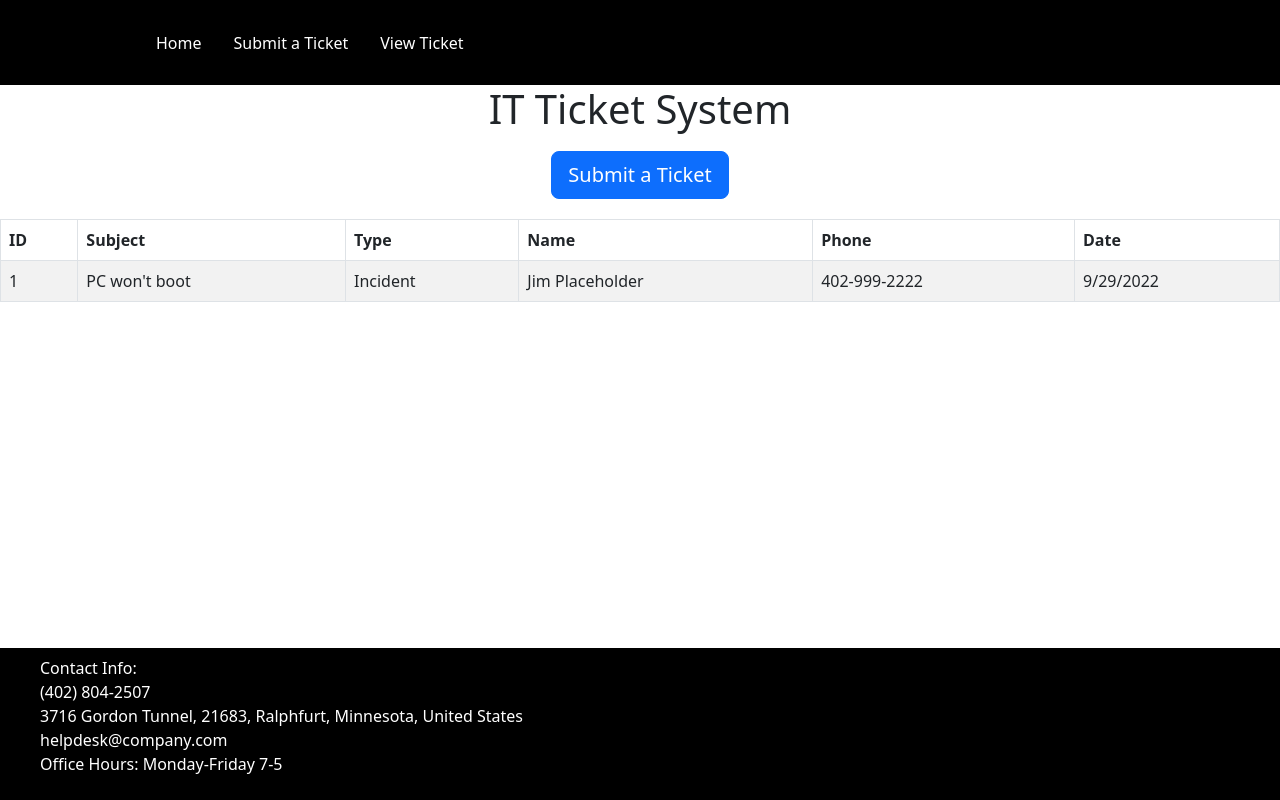
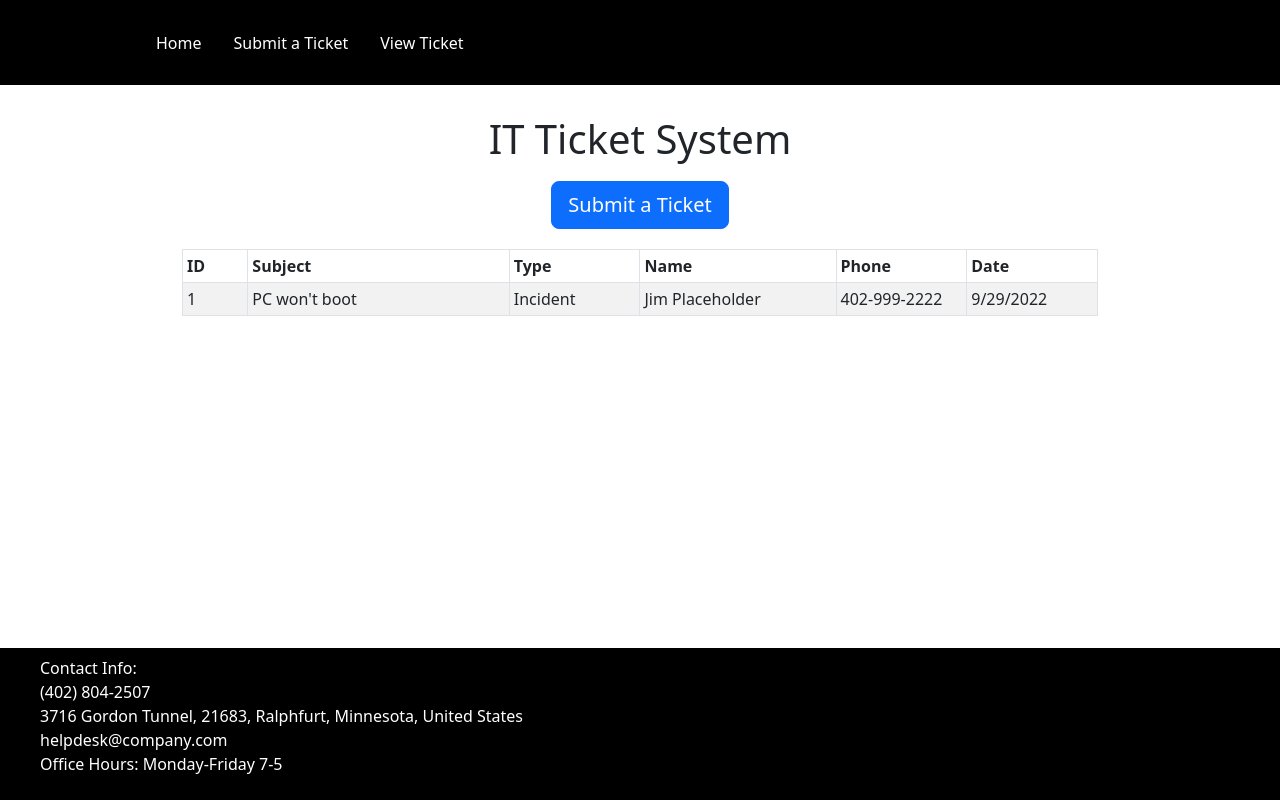
Before and after one commit to joboot/hci-program-2, a React (Create React App) app in the folder hci-program-2/: page / in a window 1280 px wide. Built offline with nearby package versions, Linux system fonts and the light colour scheme.

Commit message:
Cosmetic changes

```diff
--- a/hci-program-2/src/pages/home.js
+++ b/hci-program-2/src/pages/home.js
@@ -1,5 +1,5 @@
 import  React from "react";
-import { Table, Button } from "react-bootstrap"
+import { Table, Button, Container, Row, Col } from "react-bootstrap"
 import { useNavigate } from "react-router-dom";
 import tickets from '../data/tickets.json'
 
@@ -7,7 +7,8 @@ const Home = () => {
 	const navigate = useNavigate();
 
 	return (
-		<div>
+		<div style={{ display: 'block',
+		width: 1000, padding: 30, margin: "auto" }}>
 			<h1>
 				IT Ticket System
 			</h1>
@@ -17,16 +18,18 @@ const Home = () => {
 			</div>
 			{/*The <Button> tag is used to add a button to the home page. When Clicked, it takes you to the Input Form Page.*/}
 
-			<Table striped bordered hover>
-
+			<Container fluid>
+				<Row>
+					<Col>
+						<Table striped bordered hover size="sm">
 							<thead>
 								<tr>
-						<th>ID</th>
-						<th>Subject</th>
-						<th>Type</th>
-						<th>Name</th>
-						<th>Phone</th>
-						<th>Date</th>
+									<th width="50">ID</th>
+									<th width="200">Subject</th>
+									<th width="100">Type</th>
+									<th width="150">Name</th>
+									<th width="100">Phone</th>
+									<th width="100">Date</th>
 								</tr>
 							</thead>
 
@@ -50,6 +53,10 @@ const Home = () => {
 
 							</tbody>
 							</Table>
+					</Col>
+				</Row>
+			</Container>
+
 		</div>
 	);
 };
--- a/hci-program-2/src/pages/input_form.js
+++ b/hci-program-2/src/pages/input_form.js
@@ -115,7 +115,12 @@ const InputForm = () => {
 
 	// Returns the form and a Bootstrap button that submits data in the form boxes
 	return (
-	<div>
+	<div style={{
+			display: 'block',
+			width: 1000,
+			padding: 30,
+			margin: "auto"
+			}}>
 		<h1>
 			Submit a Ticket
 		</h1>
--- a/hci-program-2/src/pages/view_form.js
+++ b/hci-program-2/src/pages/view_form.js
@@ -5,23 +5,18 @@ import tickets from '../data/tickets.json'
 
 const ticket = tickets[0]
 
-// function UseRouteChange() {
-// 	let navigate = useNavigate();
-// 	let path = '../home'
-// 	navigate(path);
-// }
-
 const ViewForm = () => {
 	const navigate = useNavigate();
 
 	return (
-		<div>
+		<div style={{ display: 'block',
+		width: 1000, padding: 30, margin: "auto" }}>
 			<h1>Ticket Form</h1>
 			<div className="d-flex justify-content-center">
 			<Button variant="primary" onClick={() => {navigate('../home')}}>Return Home</Button>
 			</div>
 
-		<Container>
+		<Container fluid>
 			<Col>
 				<Row>
 					<b><div className="id">Ticket ID Number: </div></b>
```
Lines whose indentation alone changed are shown as unchanged.
